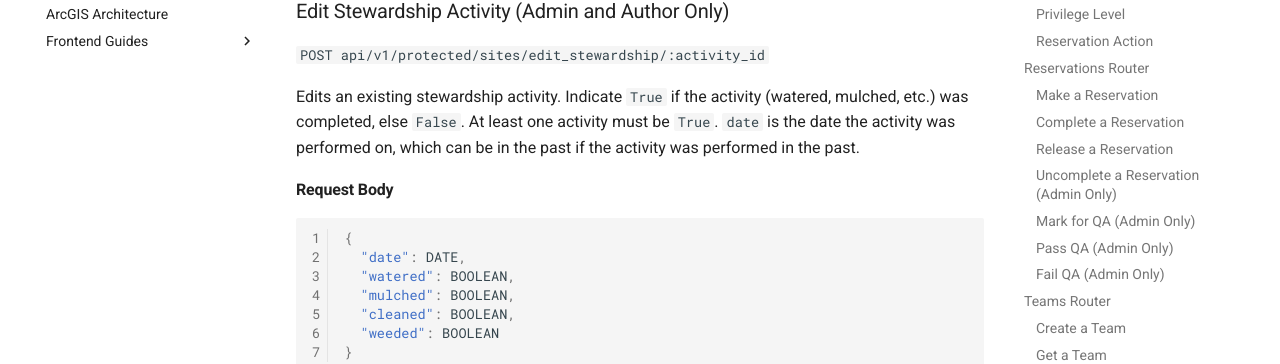
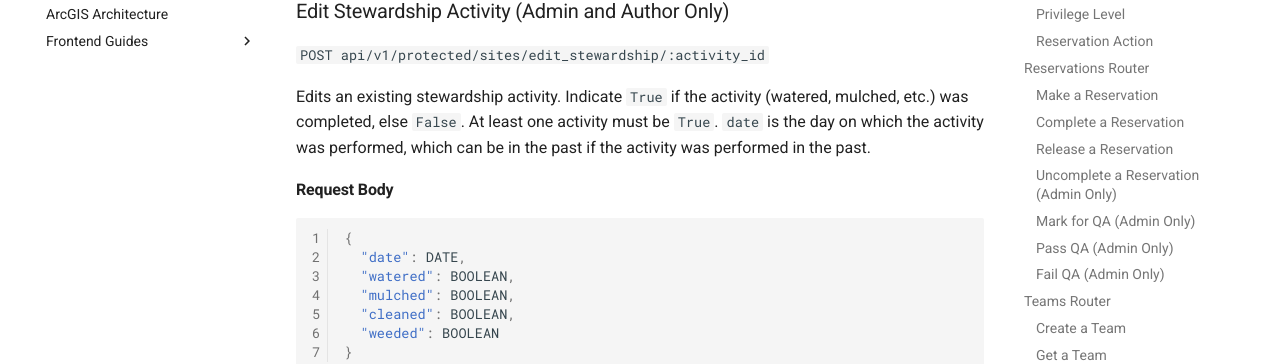
Before and after one commit to Code-4-Community/c4c-dev-docs, an MkDocs documentation site: the page built from docs/sftt/sftt-api-spec.md, in a window 1280 px wide and 900 px high, scrolled down 48292 px. Shown: the part 148-512 px from the top of the window. Built offline with MkDocs 1.6.1 and Material for MkDocs 9.7.7, drawn with Linux system fonts in a browser that asks for light colours; comment, search, counter and statistics services are not loaded.

Commit message:
clarify date field in edit stewardship activity

```diff
--- a/docs/sftt/sftt-api-spec.md
+++ b/docs/sftt/sftt-api-spec.md
@@ -2208,7 +2208,7 @@ If the calling user is not an admin or the user listed on the activity.
 
 `POST api/v1/protected/sites/edit_stewardship/:activity_id`
 
-Edits an existing stewardship activity. Indicate `True` if the activity (watered, mulched, etc.) was completed, else `False`.  At least one activity must be `True`. `date` is the date the activity was performed on, which can be in the past if the activity was performed in the past.
+Edits an existing stewardship activity. Indicate `True` if the activity (watered, mulched, etc.) was completed, else `False`.  At least one activity must be `True`. `date` is the day on which the activity was performed, which can be in the past if the activity was performed in the past.
 
 #### Request Body
 
```
